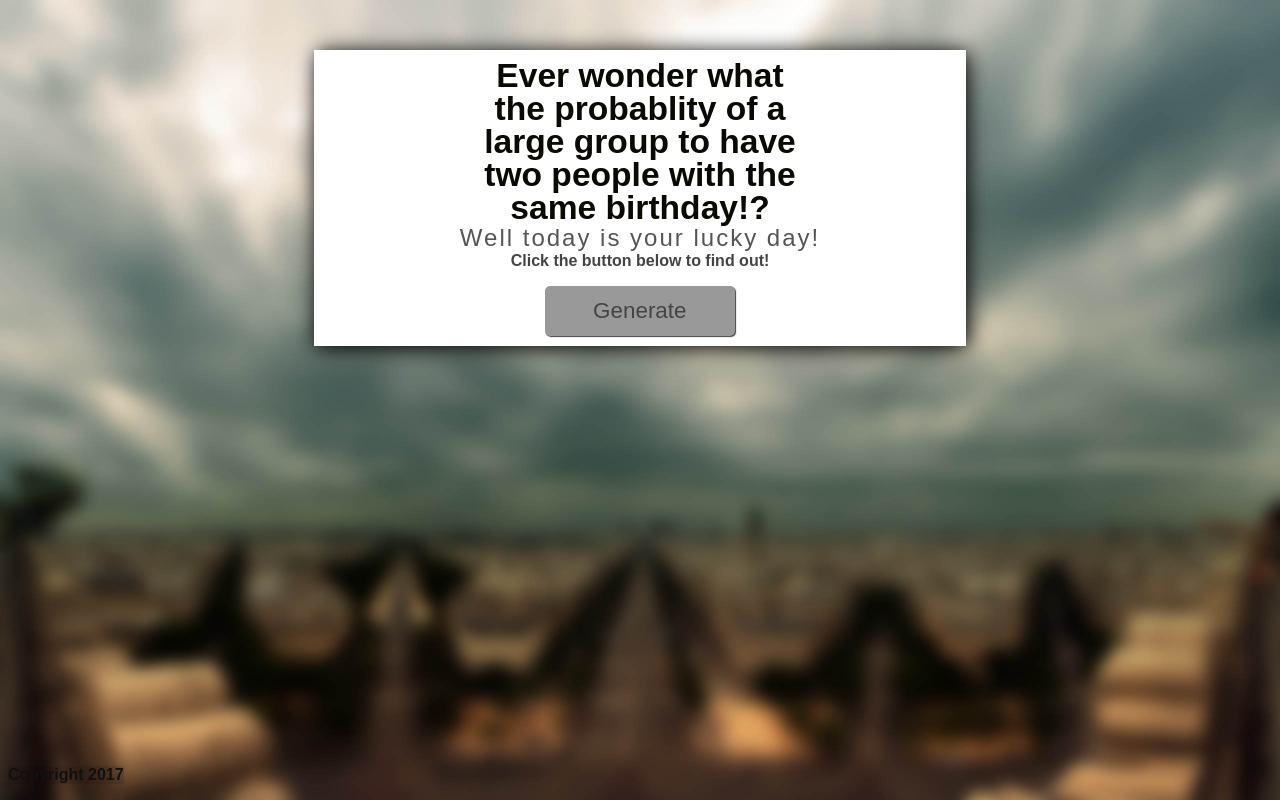
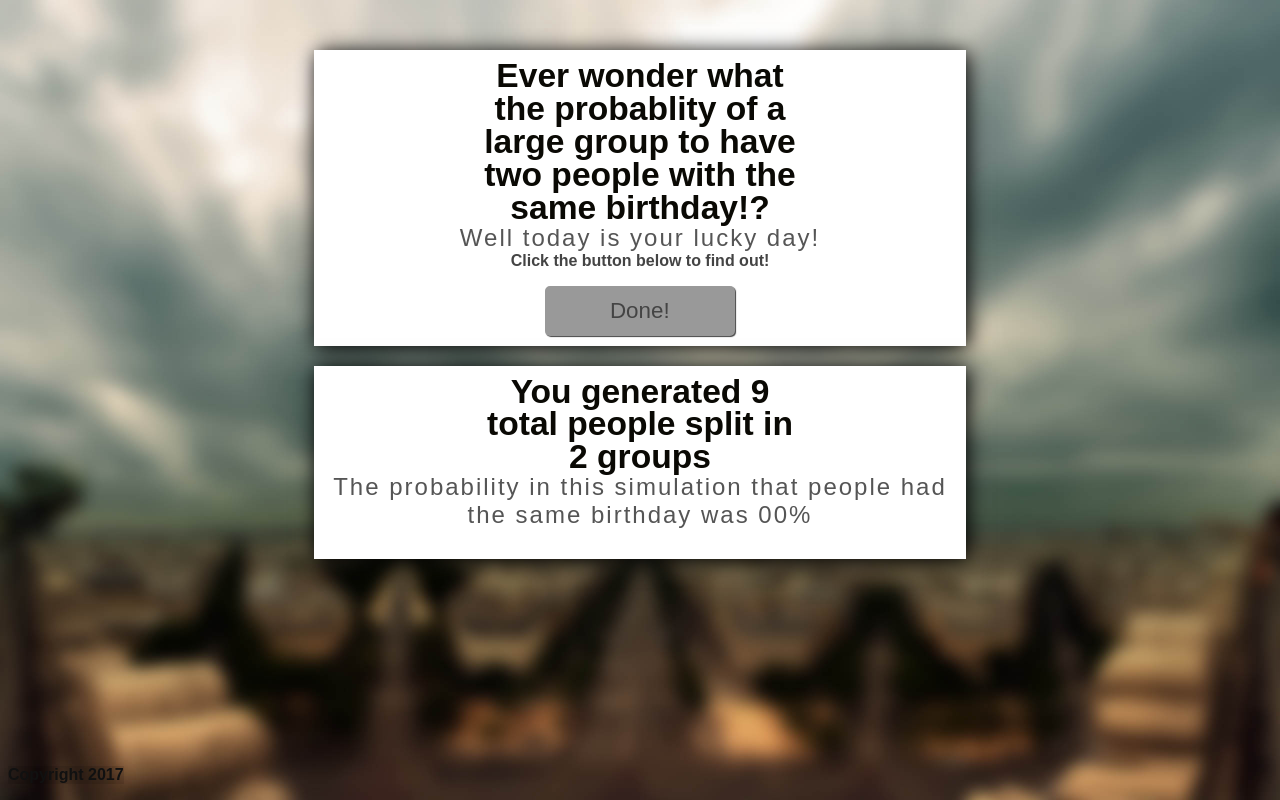
Before and after one commit to nelKorajkic/Birthday-Paradox, a plain HTML site: page index.html in a window 1280 px wide. Both pictures are taken after a click on the button "Generate". Drawn offline with Linux system fonts and the light colour scheme.

Commit message:
added some of the simulation functions, still doesn't work yet, displaying the number of total people and number of simulations made

```diff
--- a/functions.js
+++ b/functions.js
@@ -1,5 +1,5 @@
 var btn = document.getElementById('btn');
-
+var results = document.getElementById('results');
 function shakeL () {
   btn.style.transform="rotate(-2deg)";
   var looper3 =setTimeout(shakeR,100);
@@ -15,3 +15,55 @@ function btnShake () {
       var looper2 =setTimeout(shakeL,0);
 }
 var looper1 =setInterval(btnShake,2500);
+
+function btnText() {
+  setTimeout(btn.innerHTML='Generate Again',100);
+
+}
+function probability () {
+  var numOfGroups = Math.floor(Math.random() * (3 - 1) + 1);
+  //console.log('num of groups = ' +numOfGroups);
+
+  var groupArray = new Array(numOfGroups);
+  //console.log('length of the array of groups = '+groupArray.length);
+
+  for (i = 0; i < groupArray.length; i++) {
+    groupArray[i] = Math.floor(Math.random() * (10 - 1) + 1);
+}
+birthdayCheck(groupArray);
+}
+function birthdayCheck(num) {
+  //console.log(num);
+  var total = 0;
+  //loops per each group
+  for (var i = 0; i < num.length; i++) {
+    console.log('iteration i number=' + i);
+    var personArray = new Array(num[i]);
+    //loops per each person
+
+    for (var j = 0; j < num[i]; j++) {
+      console.log('iteration j number=' + j);
+      personArray[j] = Math.floor(Math.random() * (10 - 1) + 1);
+      console.log(personArray);
+      // for (var k = 0; k <personArray.length; k++){
+      //   console.log("k:"+personArray[k]);
+      //   console.log("j:"+personArray[j]);
+      //   if (personArray[j] == personArray[k]) {
+      //     console.log("match");
+      //     }
+      //   }
+      }
+
+    total += num[i];
+  }
+
+
+  results.innerHTML = "You generated " + total + " total people  split in "+ num.length +" groups";
+}
+$('#btn').click(function(){
+  btn.innerHTML='Done!';
+  setTimeout(btnText,3000);
+//  $('.container2').show(1000);
+  $('.container2').slideDown(300);
+  probability();
+});
--- a/index.html
+++ b/index.html
@@ -1,6 +1,6 @@
 <!DOCTYPE HTML5>
 <head>
-  <title>Some title</title>
+  <title>CS205 Assignment 1</title>
   <link rel="stylesheet" href="stylesheet.css"/>
   <link href="https://fonts.googleapis.com/css?family=Open+Sans" rel="stylesheet"/>
   <link rel="icon" href="favicon.png"/>
@@ -12,6 +12,10 @@
     <p id="test">Click the button below to find out!</p>
     <button id="btn" input="button">Generate</button>
   </div>
+  <div class="container2">
+    <h1 id="results">You generated 0000 People in 000 groups</h1>
+    <h2>The probability in this simulation that people had the same birthday was 00%</h2>
+  </div>
 </body>
 <footer>
   <p>Copyright 2017</p>
--- a/stylesheet.sass
+++ b/stylesheet.sass
@@ -44,11 +44,23 @@ body
       color: #1e7287
       background-color: #8d958a
       transform: scale(1.1)
+      transform:
       box-shadow: 0px 3px 3px rgba(0, 0, 0, .4)
   .container
     padding: 10px
     width: 50%
     margin: 50px auto 0px auto
+    text-align: center
+    background:
+      color: white
+    box-shadow: 2px 2px 20px black
+
+  .container2
+    display: none
+    transition: ease-in-out
+    padding: 10px
+    width: 50%
+    margin: 20px auto 0px auto
     text-align: center
     background:
       color: white
```
Also changed, not shown: stylesheet.css, stylesheet.min.css, 1 other file.
